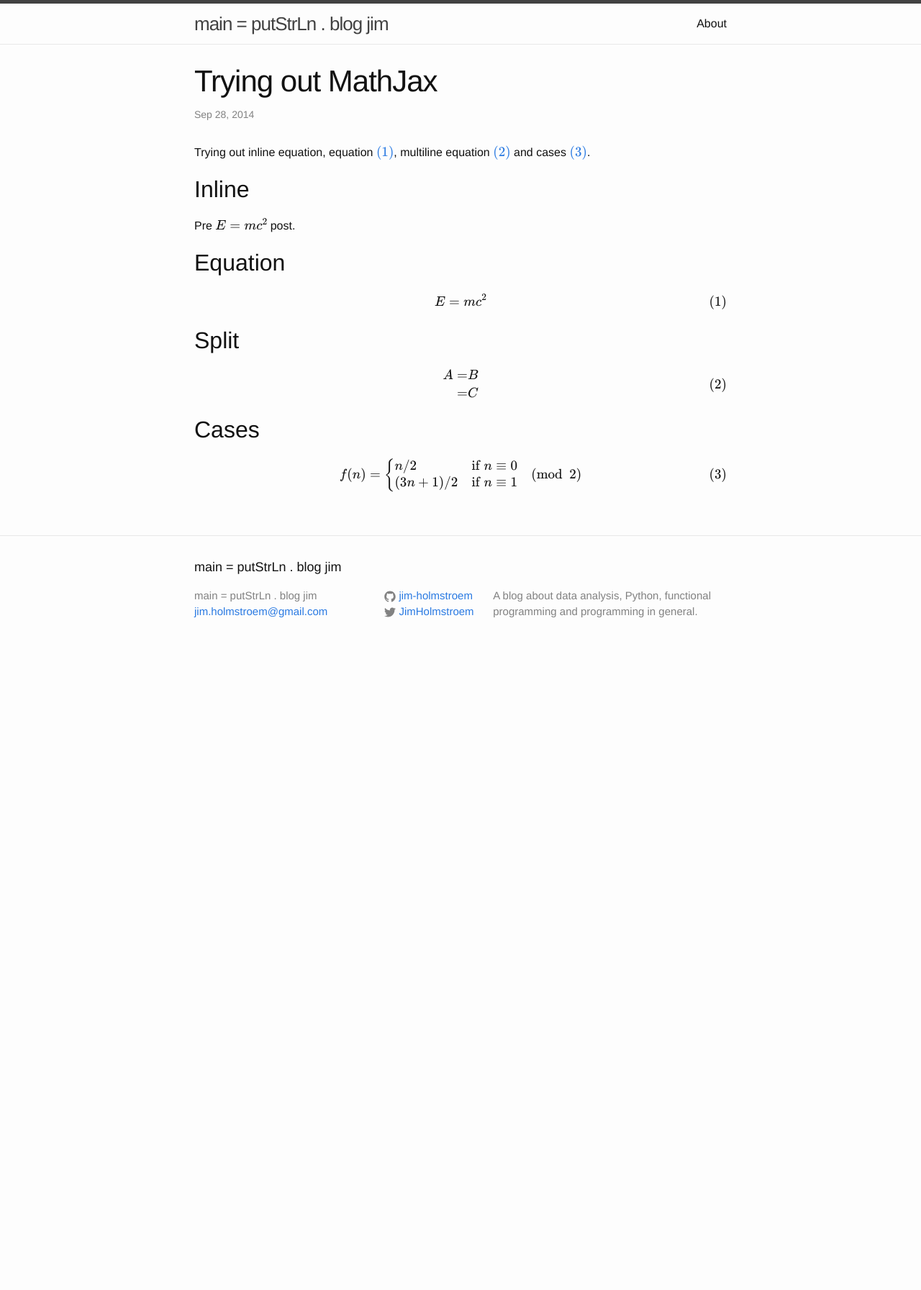
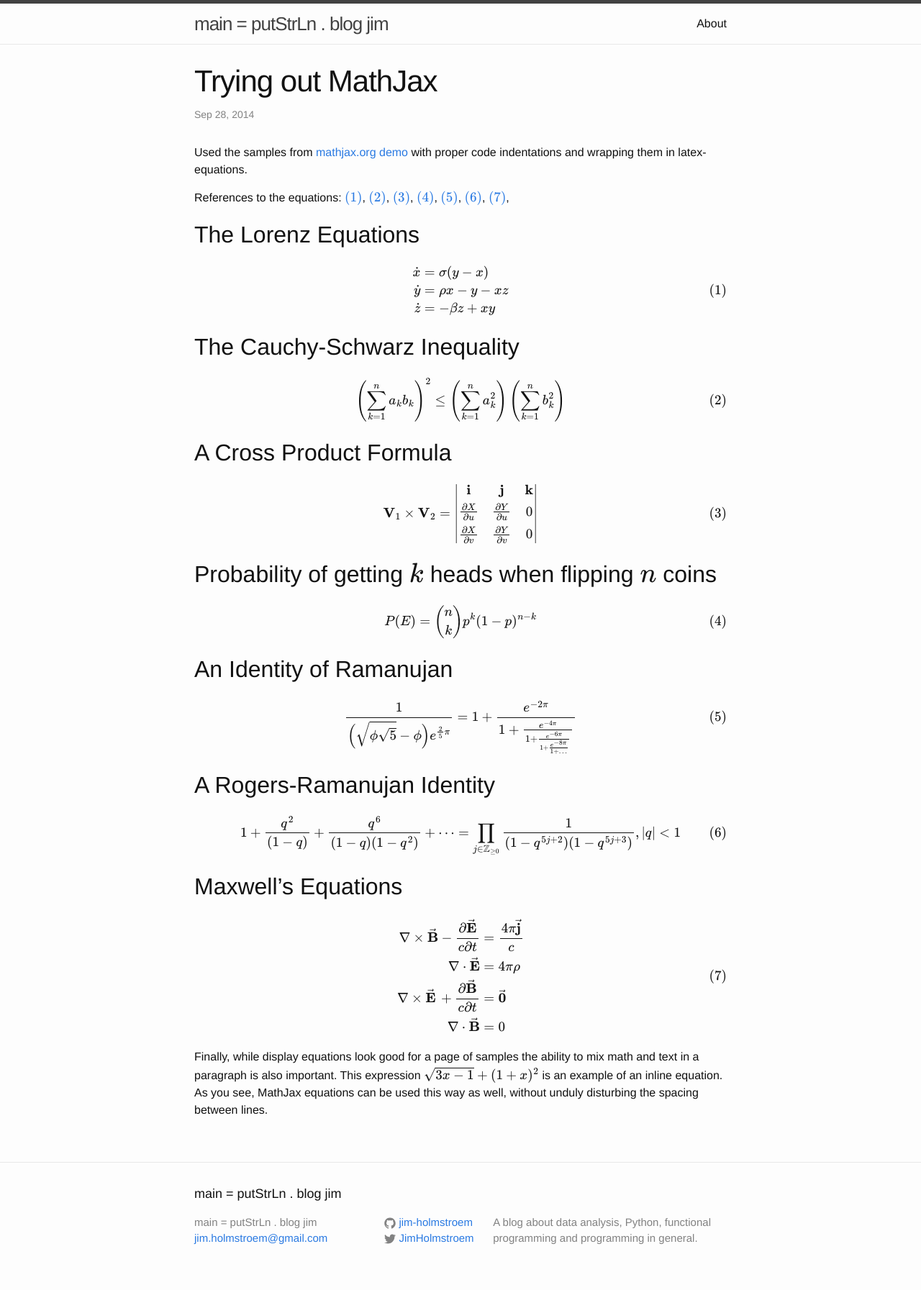
Before and after one commit to Jim-Holmstroem/jim-holmstroem.github.io, a Jekyll site: the page built from _posts/2014-09-29-trying-out-mathjax.markdown, in a window 1280 px wide. Shown: the whole page at 72% size. Built offline with Jekyll 4.4.1, drawn with Linux system fonts in a browser that asks for light colours; formulas are drawn with MathJax 3; before the commit the page ends 922 px from its top, so only the background shows below that.

Commit message:
Fixed mathjax (erase and redo)

```diff
--- a/_includes/head.html
+++ b/_includes/head.html
@@ -8,4 +8,17 @@
 
     <link rel="stylesheet" href="{{ "/css/main.css" | prepend: site.baseurl }}">
     <link rel="canonical" href="{{ page.url | replace:'index.html','' | prepend: site.baseurl | prepend: site.url }}">
+
+    <script type="text/x-mathjax-config">
+        MathJax.Hub.Config({
+            tex2jax: {
+                inlineMath: [['$','$'], ['\\(','\\)']],
+                displayMath: [['$$','$$'], ['\\[','\\]']],
+            },
+            TeX: {equationNumbers: {autoNumber: "AMS"}}
+        });
+
+    </script>
+    <script type='text/javascript' src='http://cdn.mathjax.org/mathjax/latest/MathJax.js?config=TeX-AMS-MML_HTMLorMML'></script>
+
 </head>
--- a/_posts/2014-09-29-trying-out-mathjax.markdown
+++ b/_posts/2014-09-29-trying-out-mathjax.markdown
@@ -2,61 +2,132 @@
 layout: post
 title:  "Trying out MathJax"
 date:   2014-09-28 15:32:34
-categories: latex math mathjax
+categories: mathjax
 ---
-<style TYPE="text/css">
-    code.has-jax {font: inherit; font-size: 100%; background: inherit; border: inherit;}
-</style>
-<script type="text/x-mathjax-config">
-    MathJax.Hub.Config({
-        tex2jax: {
-            inlineMath: [['$','$'], ['\\(','\\)']],
-            displayMath: [['$$','$$'], ['\\[','\\]']],
-            skipTags: ['script', 'noscript', 'style', 'textarea', 'pre'], // removed 'code' entry
-            processEscapes: false,
-        },
-        TeX: { equationNumbers: {autoNumber: "AMS"} }
-    });
-    MathJax.Hub.Queue(function() {
-        var all = MathJax.Hub.getAllJax(), i;
-        for(i = 0; i < all.length; i += 1) {
-            all[i].SourceElement().parentNode.className += ' has-jax';
-        }
-    });
-</script>
-<script type="text/javascript" src="http://cdn.mathjax.org/mathjax/latest/MathJax.js?config=TeX-AMS-MML_HTMLorMML"></script>
 
-Trying out inline equation, equation \eqref{eq:equation}, multiline equation \eqref{eq:multiline} and cases \eqref{eq:cases}.
+Used the samples from [mathjax.org demo] [mathjax] with proper code indentations
+and wrapping them in latex-equations.
 
-Inline
-------
-Pre $E = mc^2$ post.
+References to the equations:
+\eqref{eq:lorenz},
+\eqref{eq:cauchy},
+\eqref{eq:cross},
+\eqref{eq:choose},
+\eqref{eq:ramanujan},
+\eqref{eq:rogers},
+\eqref{eq:maxwell},
 
-Equation
---------
-\begin{equation}
-    \label{eq:equation}
-    E = mc^2
-\end{equation}
 
-Split
------
+The Lorenz Equations
+--------------------
+
 $$
 \begin{equation}
-    \label{eq:multiline}
-    \begin{split}
-        A &=& B \\
-          &=& C
-    \end{split}
+    \label{eq:lorenz}
+    \begin{aligned}
+        \dot{x} & = \sigma(y-x) \\
+        \dot{y} & = \rho x - y - xz \\
+        \dot{z} & = -\beta z + xy
+    \end{aligned}
 \end{equation}
 $$
 
-Cases
------
+The Cauchy-Schwarz Inequality
+-----------------------------
+
 $$
 \begin{equation}
-    \label{eq:cases}
-    f(n) = \begin{cases} n/2 &\mbox{if } n \equiv 0 \\
-    (3n +1)/2 & \mbox{if } n \equiv 1 \end{cases} \pmod{2}
+    \label{eq:cauchy}
+    \left(
+        \sum_{k=1}^n a_k b_k
+    \right)^2
+    \leq
+    \left(
+        \sum_{k=1}^n a_k^2
+    \right)
+    \left(
+        \sum_{k=1}^n b_k^2
+    \right)
 \end{equation}
 $$
+
+A Cross Product Formula
+-----------------------
+
+$$
+\begin{equation}
+    \label{eq:cross}
+    \mathbf{V}_1 \times \mathbf{V}_2 =
+    \begin{vmatrix}
+        \mathbf{i}                    & \mathbf{j}                    & \mathbf{k} \\
+        \frac{\partial X}{\partial u} & \frac{\partial Y}{\partial u} & 0 \\
+        \frac{\partial X}{\partial v} & \frac{\partial Y}{\partial v} & 0
+    \end{vmatrix}
+\end{equation}
+$$
+
+Probability of getting $k$ heads when flipping $n$ coins
+--------------------------------------------------------
+
+$$
+\begin{equation}
+    \label{eq:choose}
+    P(E) = {n \choose k} p^k (1-p)^{n-k}
+\end{equation}
+$$
+
+An Identity of Ramanujan
+------------------------
+
+$$
+\begin{equation}
+    \label{eq:ramanujan}
+    \frac{1}{\Bigl(\sqrt{\phi \sqrt{5}}-\phi\Bigr) e^{\frac25 \pi}} =
+    1+\frac{
+        e^{-2\pi}
+    }{
+        1+\frac{
+            e^{-4\pi}
+        }{
+            1+\frac{
+                e^{-6\pi}
+            }
+            {
+                1+\frac{e^{-8\pi}} {1+\ldots}
+            }
+        }
+    }
+\end{equation}
+$$
+
+A Rogers-Ramanujan Identity
+---------------------------
+
+$$
+\begin{equation}
+    \label{eq:rogers}
+    1 + \frac{q^2}{(1-q)} + \frac{q^6}{(1-q)(1-q^2)} + \cdots =
+    \prod_{j\in\mathbb{Z}_{\ge 0}}\frac{1}{(1-q^{5j+2})(1-q^{5j+3})},
+    |q|\lt 1
+\end{equation}
+$$
+
+Maxwell's Equations
+-------------------
+
+$$
+\begin{equation}
+    \label{eq:maxwell}
+    \begin{aligned}
+        \nabla \times \vec{\mathbf{B}} - \frac{\partial\vec{\mathbf{E}}}{c\partial t}   & = \frac{4\pi\vec{\mathbf{j}}}{c} \\
+        \nabla \cdot \vec{\mathbf{E}}                                                   & = 4 \pi \rho \\
+        \nabla \times \vec{\mathbf{E}}\, + \frac{\partial\vec{\mathbf{B}}}{c\partial t} & = \vec{\mathbf{0}} \\
+        \nabla \cdot \vec{\mathbf{B}}                                                   & = 0
+    \end{aligned}
+\end{equation}
+$$
+
+Finally, while display equations look good for a page of samples the ability to mix math and text in a paragraph is also important. This expression $\sqrt{3x-1}+(1+x)^2$ is an example of an inline equation.  As you see, MathJax equations can be used this way as well, without unduly disturbing the spacing between lines.
+
+
+[mathjax]: http://www.mathjax.org/demos/tex-samples/ 'Mathjax Demo'
```
